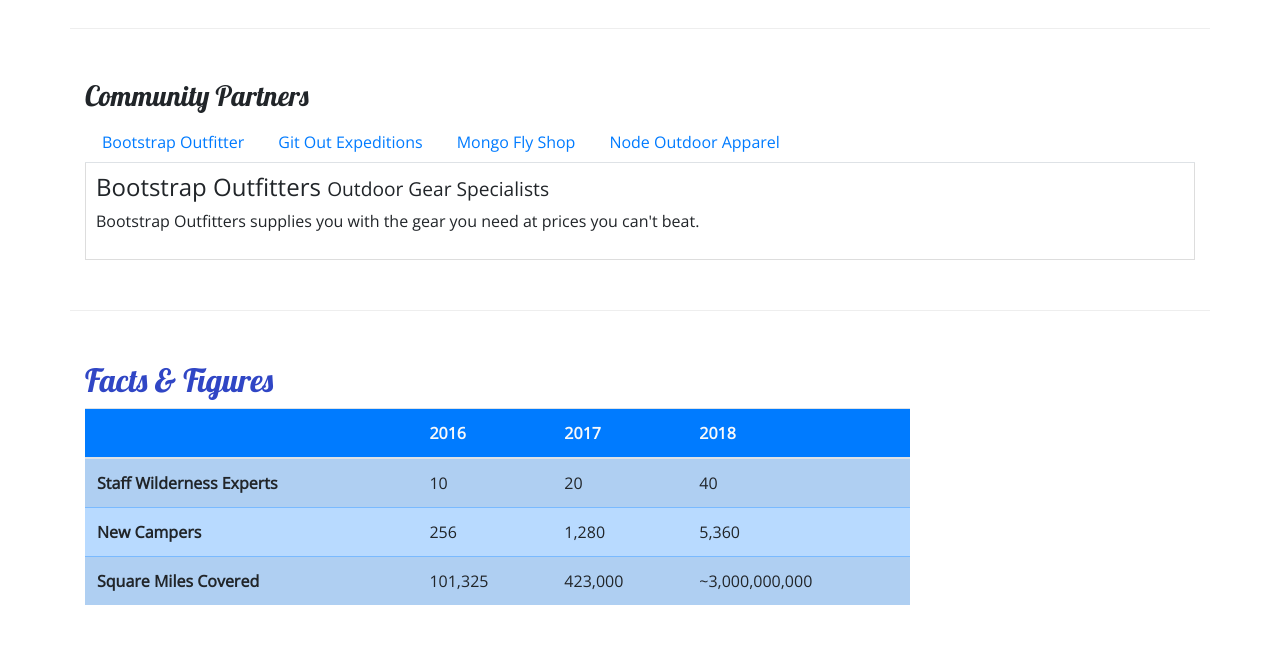
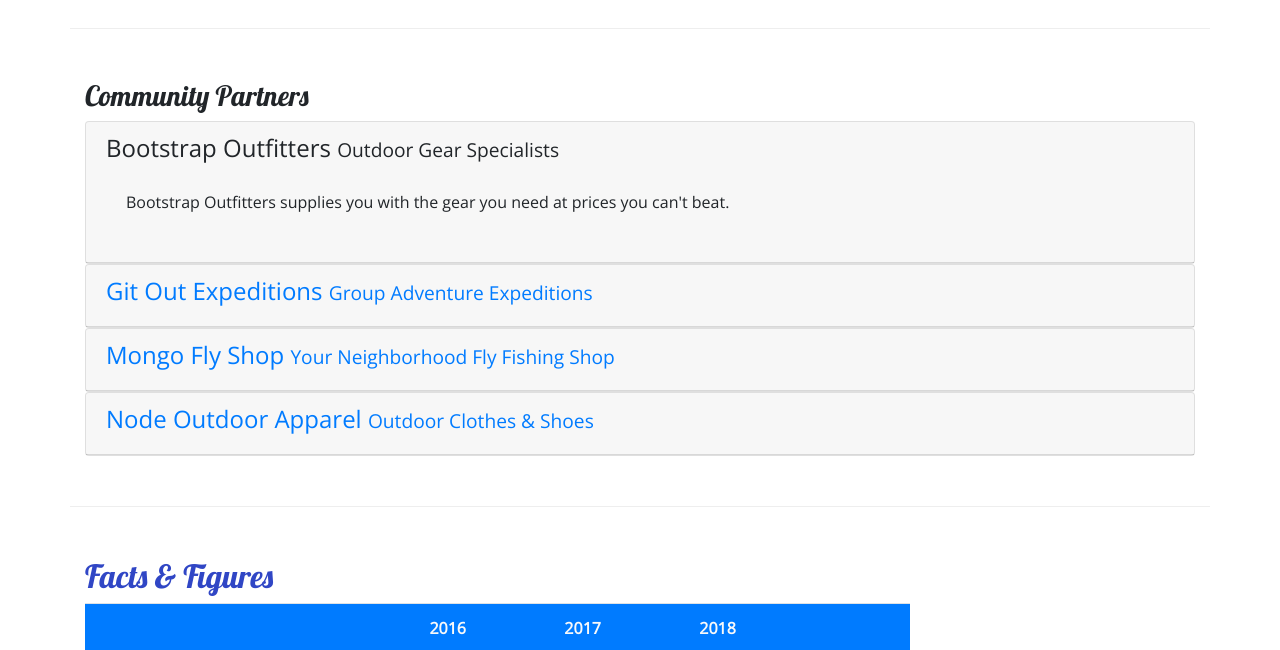
Before and after one commit to ace261998/nucamp-fakesite, a website: page aboutus.html in a window 1280 px wide. Shown: the part 800-1450 px from the top of the page. Drawn offline with nearby package versions, Linux system fonts and the light colour scheme.

Commit message:
added accordion

```diff
--- a/aboutus.html
+++ b/aboutus.html
@@ -106,28 +106,63 @@
         <div class="row row-content">
             <div class="col">
                 <h3>Community Partners</h3>
-                <ul class="nav nav-tabs">
-                    <li class="nav-item active"><a class="nav-link" href="#bootstrap" role="tab" data-toggle="tab">Bootstrap Outfitter</a></li>
-                    <li class="nav-item"><a class="nav-link" href="#git" role="tab" data-toggle="tab">Git Out Expeditions</a></li>
-                    <li class="nav-item"><a class="nav-link" href="#mongo" role="tab" data-toggle="tab">Mongo Fly Shop</a></li>
-                    <li class="nav-item"><a class="nav-link" href="#node" role="tab" data-toggle="tab">Node Outdoor Apparel</a></li>
-                </ul>
-                <div class="tab-content">
-                    <div role="tabpanel" class="tab-pane fade show active" id="bootstrap">
-                        <h4>Bootstrap Outfitters <small>Outdoor Gear Specialists</small></h4>
-                        <p class="d-none d-sm-block">Bootstrap Outfitters supplies you with the gear you need at prices you can't beat.</p>
+
+                <div id="accordion">
+                    <div class="card">
+                        <div role="tab" class="card-header">
+                            <h4>
+                                <a data-toggle="collapse" data-target="#bootstrap">
+                                    Bootstrap Outfitters <small>Outdoor Gear Specialists</small>
+                                </a>
+                            </h4>
+                            <div class="collapse show" id="bootstrap" data-parent="#accordion">
+                                <div class="card-body">
+                                    <p class="d-none d-sm-block">Bootstrap Outfitters supplies you with the gear you need at prices you can't beat.</p>
+                                </div>
+                            </div>
+                        </div>
                     </div>
-                    <div role="tabpanel" class="tab-pane fade" id="git">
-                        <h4>Git Out Expeditions <small>Group Adventure Expeditions</small></h4>
-                        <p class="d-none d-sm-block">Join Git Out Expeditions to explore new horizons with a group of other adventurers!</p>
+                    <div class="card">
+                        <div role="tab" class="card-header">
+                            <h4>
+                                <a class="collapsed" data-toggle="collapse" data-target="#git">
+                                    Git Out Expeditions <small>Group Adventure Expeditions</small>
+                                </a>
+                            </h4>
+                            <div class="collapse" id="git" data-parent="#accordion">
+                                <div class="card-body">
+                                    <p class="d-none d-sm-block">Join Git Out Expeditions to explore new horizons with a group of other adventurers!</p>
+                                </div>
+                            </div>
+                        </div>
                     </div>
-                    <div role="tabpanel" class="tab-pane fade" id="mongo">
-                        <h4>Mongo Fly Shop <small>Your Neighborhood Fly Fishing Shop</small></h4>
-                        <p class="d-none d-sm-block">Need a new fishing pole, a tacklebox, or flies of all kinds? Stop by Mongo Fly Shop.</p>
+                    <div class="card">
+                        <div role="tab" class="card-header">
+                            <h4>
+                                <a class="collapsed" data-toggle="collapse" data-target="#mongo">
+                                    Mongo Fly Shop <small>Your Neighborhood Fly Fishing Shop</small>
+                                </a>
+                            </h4>
+                            <div class="collapse" id="mongo" data-parent="#accordion">
+                                <div class="card-body">
+                                    <p class="d-none d-sm-block">Need a new fishing pole, a tacklebox, or flies of all kinds? Stop by Mongo Fly Shop.</p>
+                                </div>
+                            </div>
+                        </div>
                     </div>
-                    <div role="tabpanel" class="tab-pane fade" id="node">
-                        <h4>Node Outdoor Apparel <small>Outdoor Clothes & Shoes</small></h4>
-                        <p class="d-none d-sm-block">From polar fleeces to swimsuits, hiking boots to waders, a visit to Node will be sure to get you covered.</p>
+                    <div class="card">
+                        <div role="tab" class="card-header">
+                            <h4>
+                                <a class="collapsed" data-toggle="collapse" data-target="#node">
+                                    Node Outdoor Apparel <small>Outdoor Clothes & Shoes</small>
+                                </a>
+                            </h4>
+                            <div class="collapse" id="node" data-parent="#accordion">
+                                <div class="card-body">
+                                    <p class="d-none d-sm-block">From polar fleeces to swimsuits, hiking boots to waders, a visit to Node will be sure to get you covered.</p>
+                                </div>
+                            </div>
+                        </div>
                     </div>
                 </div>
             </div>
```
